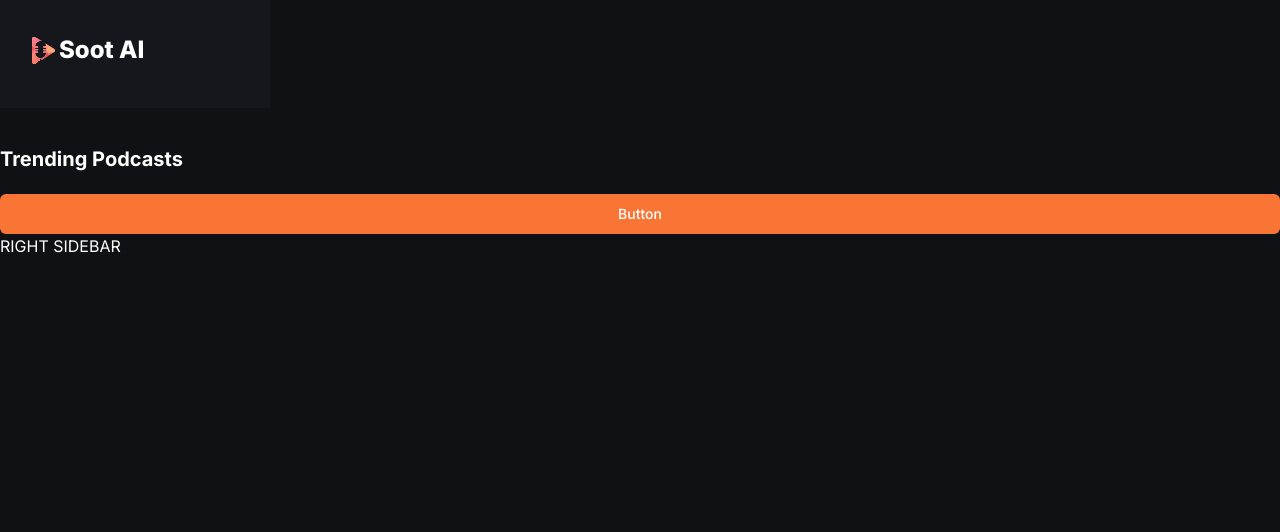
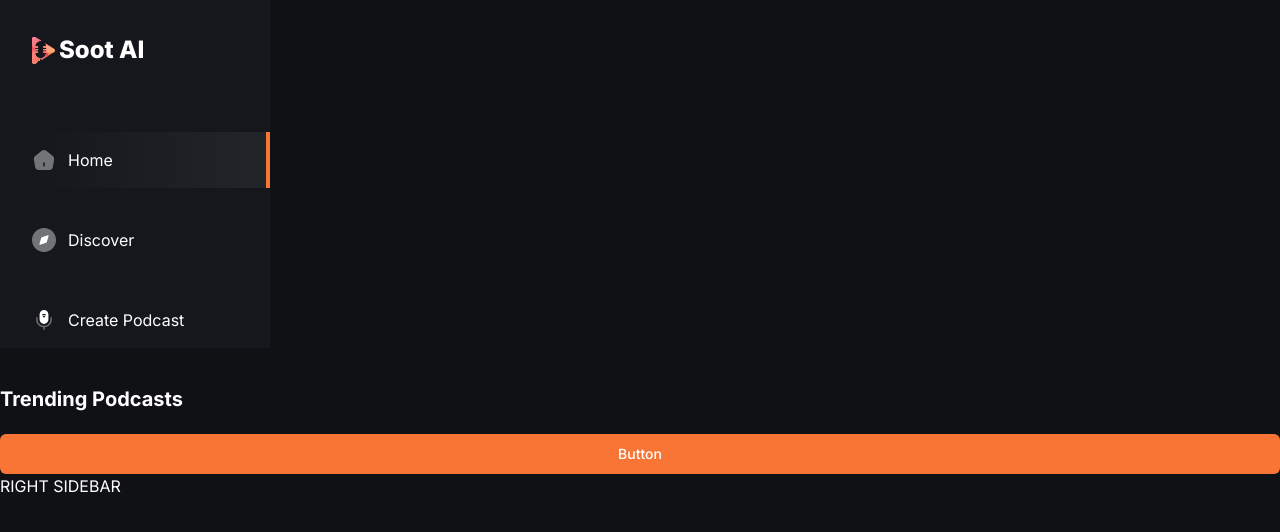
Before and after one commit to thedefaultman/sootAI, a Next.js app: page / in a window 1280 px wide. Shown: the top 532 px of the page. Built offline with nearby package versions, Linux system fonts and the light colour scheme.

Commit message:
left sidebar nav

```diff
--- a/components/LeftSidebar.tsx
+++ b/components/LeftSidebar.tsx
@@ -1,8 +1,17 @@
+'use client'
+
+import { sidebarLinks } from '@/constants'
+import { cn } from '@/lib/utils'
 import Image from 'next/image'
 import Link from 'next/link'
+import { usePathname, useRouter } from 'next/navigation'
 import React from 'react'
 
 const LeftSidebar = () => {
+  //which path we are on
+  const pathname = usePathname()
+  const router = useRouter()
+
   return (
     <section className='left_sidebar'>
         <nav className=' flex flex-col gap-6'>
@@ -10,6 +19,17 @@
             <Image src="/icons/logo.svg" alt='logo' width={23} height={27}/>
             <h1 className=' text-24 font-extrabold text-white max-lg:hidden'>Soot AI</h1>
             </Link>
+
+            {sidebarLinks.map(({ route, label, imgURL }) => {
+              const isActive = pathname === route || pathname.startsWith(`${route}/`)
+
+              return <Link href={route} key={label} className={cn('flex gap-3 items-center py-4 max-lg:px-4 justify-center lg:justify-start', {
+                ' bg-nav-focus border-r-4 border-orange-1': isActive
+              })}>
+                <Image src={imgURL} alt={label} width={24} height={24}/>
+                <p>{label}</p>
+              </Link>
+            })}
         </nav>
     </section>
   )
--- /dev/null
+++ b/constants/index.ts
@@ -0,0 +1,103 @@
+export const sidebarLinks = [
+    {
+      imgURL: "/icons/home.svg",
+      route: "/",
+      label: "Home",
+    },
+    {
+      imgURL: "/icons/discover.svg",
+      route: "/discover",
+      label: "Discover",
+    },
+    {
+      imgURL: "/icons/microphone.svg",
+      route: "/create-podcast",
+      label: "Create Podcast",
+    },
+  ];
+
+  export const voiceDetails = [
+    {
+      id: 1,
+      name: "alloy",
+    },
+    {
+      id: 2,
+      name: "echo",
+    },
+    {
+      id: 3,
+      name: "fable",
+    },
+    {
+      id: 4,
+      name: "onyx",
+    },
+    {
+      id: 5,
+      name: "nova",
+    },
+    {
+      id: 6,
+      name: "shimmer",
+    },
+  ];
+
+  export const podcastData = [
+    {
+      id: 1,
+      title: "The Joe Rogan Experience",
+      description: "A long form, in-depth conversation",
+      imgURL:
+        "https://lovely-flamingo-139.convex.cloud/api/storage/3106b884-548d-4ba0-a179-785901f69806",
+    },
+    {
+      id: 2,
+      title: "The Futur",
+      description: "This is how the news should sound",
+      imgURL:
+        "https://lovely-flamingo-139.convex.cloud/api/storage/16fbf9bd-d800-42bc-ac95-d5a586447bf6",
+    },
+    {
+      id: 3,
+      title: "Waveform",
+      description: "Join Michelle Obama in conversation",
+      imgURL:
+        "https://lovely-flamingo-139.convex.cloud/api/storage/60f0c1d9-f2ac-4a96-9178-f01d78fa3733",
+    },
+    {
+      id: 4,
+      title: "The Tech Talks Daily Podcast",
+      description: "This is how the news should sound",
+      imgURL:
+        "https://lovely-flamingo-139.convex.cloud/api/storage/5ba7ed1b-88b4-4c32-8d71-270f1c502445",
+    },
+    {
+      id: 5,
+      title: "GaryVee Audio Experience",
+      description: "A long form, in-depth conversation",
+      imgURL:
+        "https://lovely-flamingo-139.convex.cloud/api/storage/ca7cb1a6-4919-4b2c-a73e-279a79ac6d23",
+    },
+    {
+      id: 6,
+      title: "Syntax ",
+      description: "Join Michelle Obama in conversation",
+      imgURL:
+        "https://lovely-flamingo-139.convex.cloud/api/storage/b8ea40c7-aafb-401a-9129-73c515a73ab5",
+    },
+    {
+      id: 7,
+      title: "IMPAULSIVE",
+      description: "A long form, in-depth conversation",
+      imgURL:
+        "https://lovely-flamingo-139.convex.cloud/api/storage/8a55d662-fe3f-4bcf-b78b-3b2f3d3def5c",
+    },
+    {
+      id: 8,
+      title: "Ted Tech",
+      description: "This is how the news should sound",
+      imgURL:
+        "https://lovely-flamingo-139.convex.cloud/api/storage/221ee4bd-435f-42c3-8e98-4a001e0d806e",
+    },
+  ];
```
